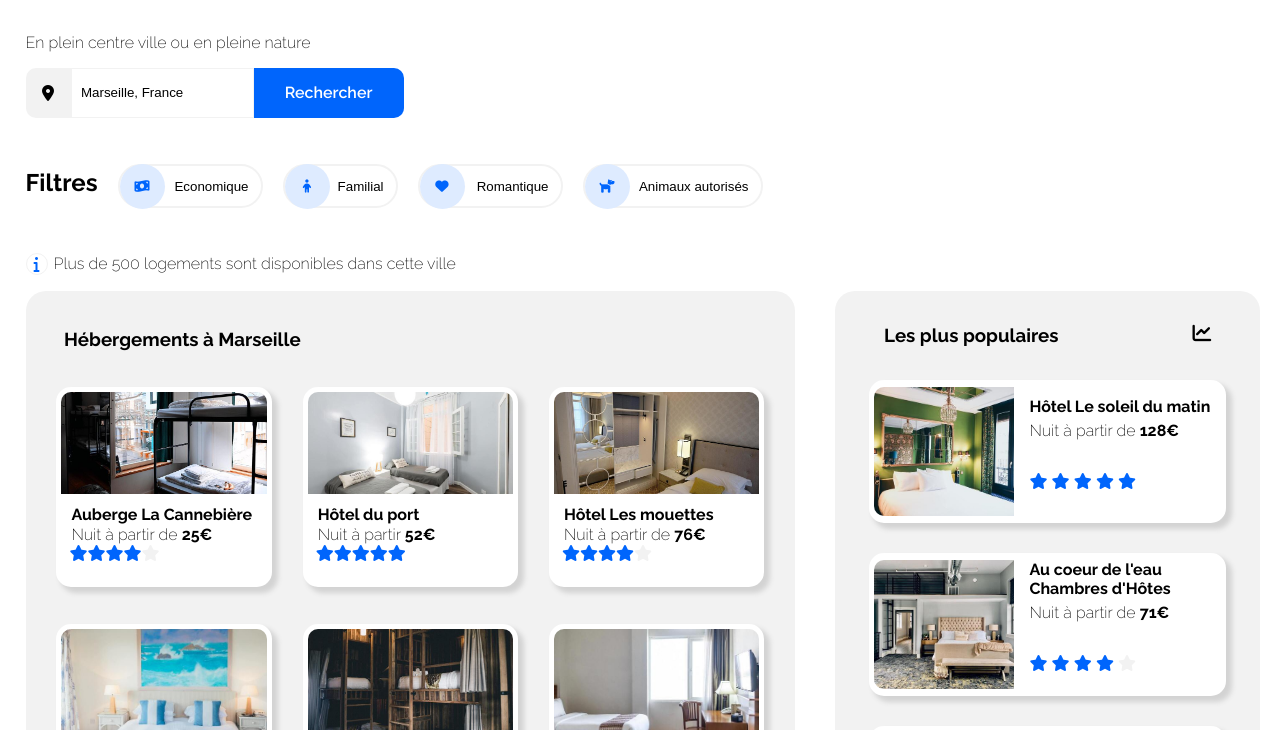
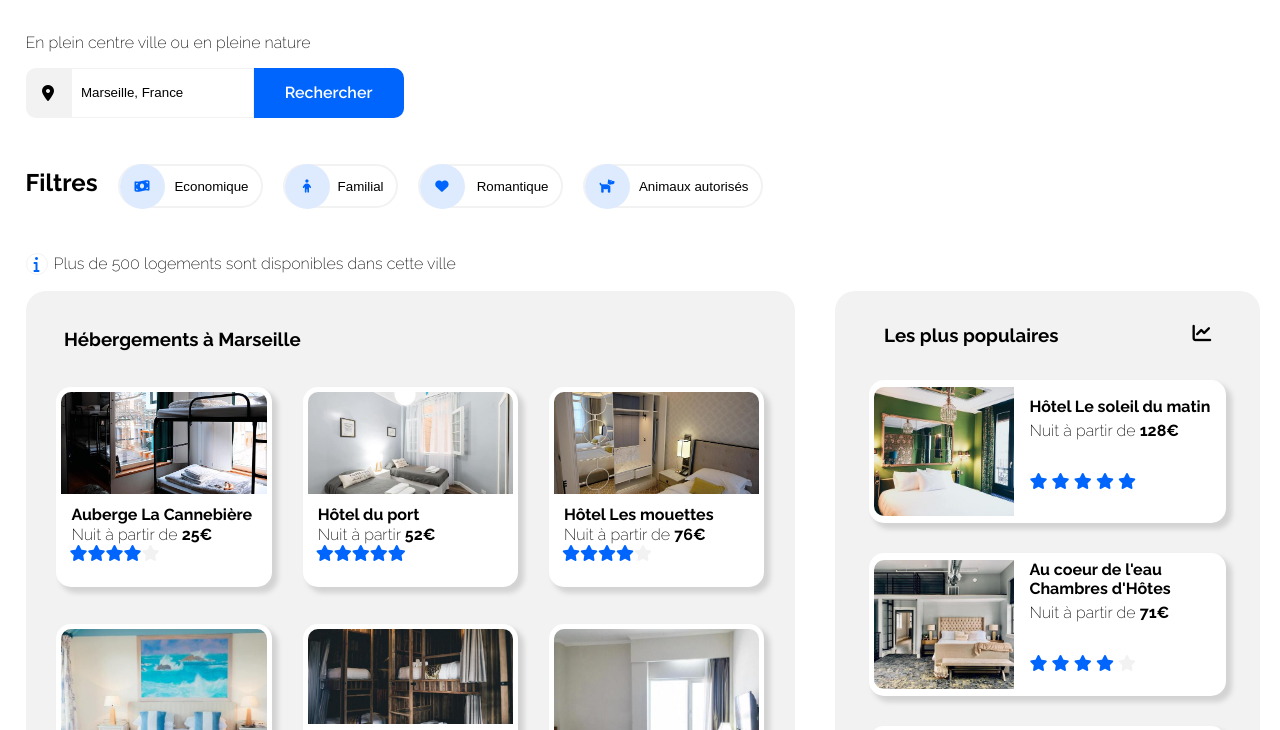
Before and after one commit to Lisa27KL/Projet2, a plain HTML site: page index.html in a window 1280 px wide. Shown: the part 142-872 px from the top of the page. Drawn offline with Linux system fonts and the light colour scheme.

Commit message:
Add files via upload

```diff
--- a/index.html
+++ b/index.html
@@ -104,7 +104,7 @@
 
                     <article class="optionshebergements">
                         <a href="#">
-                            <img id="imghebergements4" src="images/hebergements/4_small/annie-spratt-Eg1qcIitAuA-unsplash.jpg" alt="Hôtel de la mer" />
+                            <img class="imghebergements" src="images/hebergements/4_small/annie-spratt-Eg1qcIitAuA-unsplash.jpg" alt="Hôtel de la mer" />
                             <h4 class="texteshebergements">Hôtel de la mer</h4>
                             <p class="texteshebergements">Nuit à partir de <strong>46€</strong></p>
                             <p class="infoshebergements">
@@ -119,7 +119,7 @@
 
                     <article class="optionshebergements">
                         <a href="#">
-                            <img id="imghebergements5" src="images/hebergements/4_small/nicate-lee-kT-ZyaiwBe0-unsplash.jpg" alt="Auberge Le Panier" />
+                            <img class="imghebergements" src="images/hebergements/4_small/nicate-lee-kT-ZyaiwBe0-unsplash.jpg" alt="Auberge Le Panier" />
                             <h4 class="texteshebergements">Auberge Le Panier</h4>
                             <p class="texteshebergements">Nuit à partir de <strong>23€</strong></p>
                             <p class="infoshebergements">
@@ -134,7 +134,7 @@
 
                     <article class="optionshebergements">
                         <a href="#">
-                            <img id="imghebergements6" src="images/hebergements/4_small/febrian-zakaria-M6S1WvfW68A-unsplash.jpg" alt="Hôtel chez Amina" />
+                            <img class="imghebergements" src="images/hebergements/4_small/febrian-zakaria-M6S1WvfW68A-unsplash.jpg" alt="Hôtel chez Amina" />
                             <h4 class="texteshebergements">Hôtel chez Amina</h4>
                             <p class="texteshebergements"> Nuit à partir de <strong>96€</strong></p>
                             <p class="infoshebergements">
```
